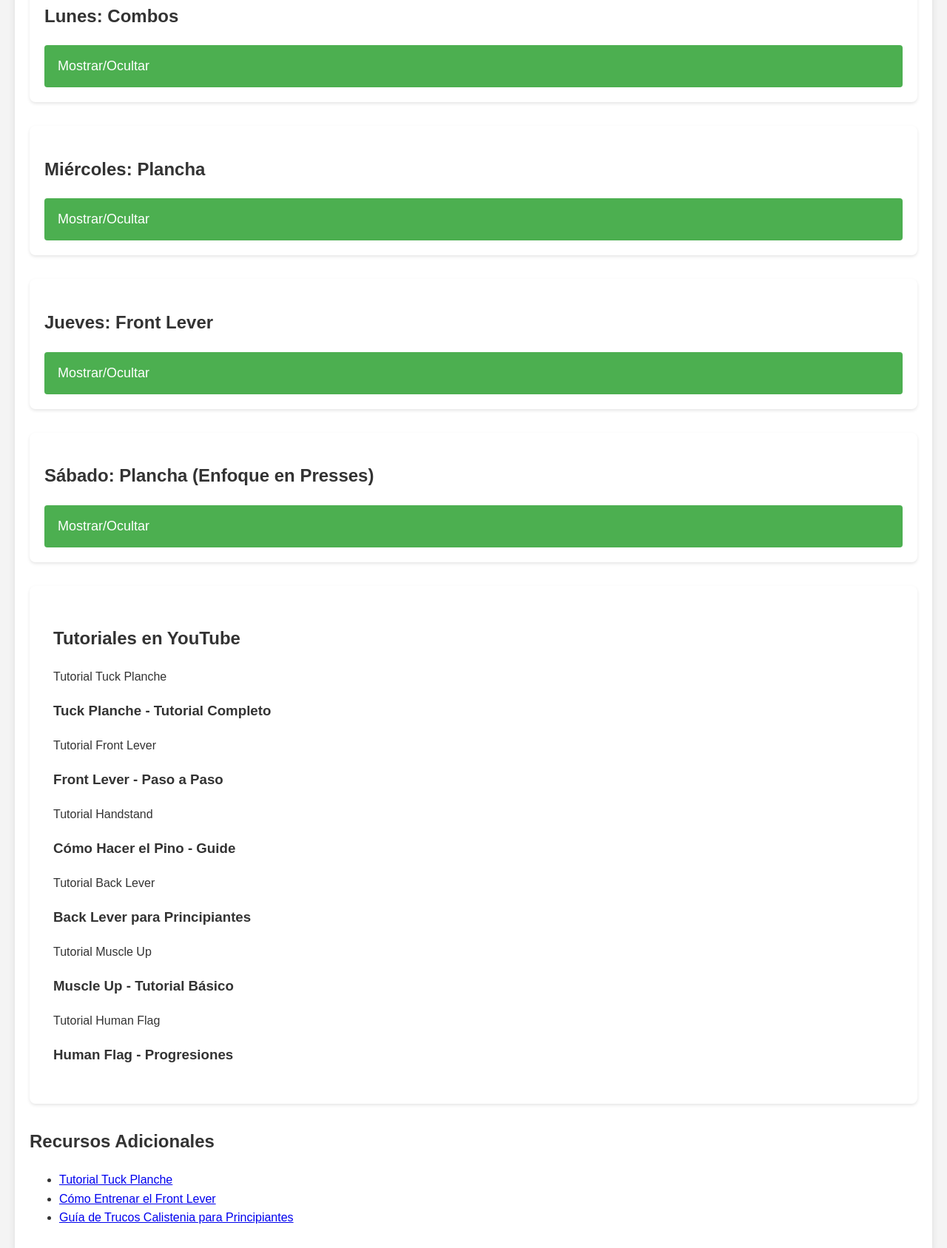
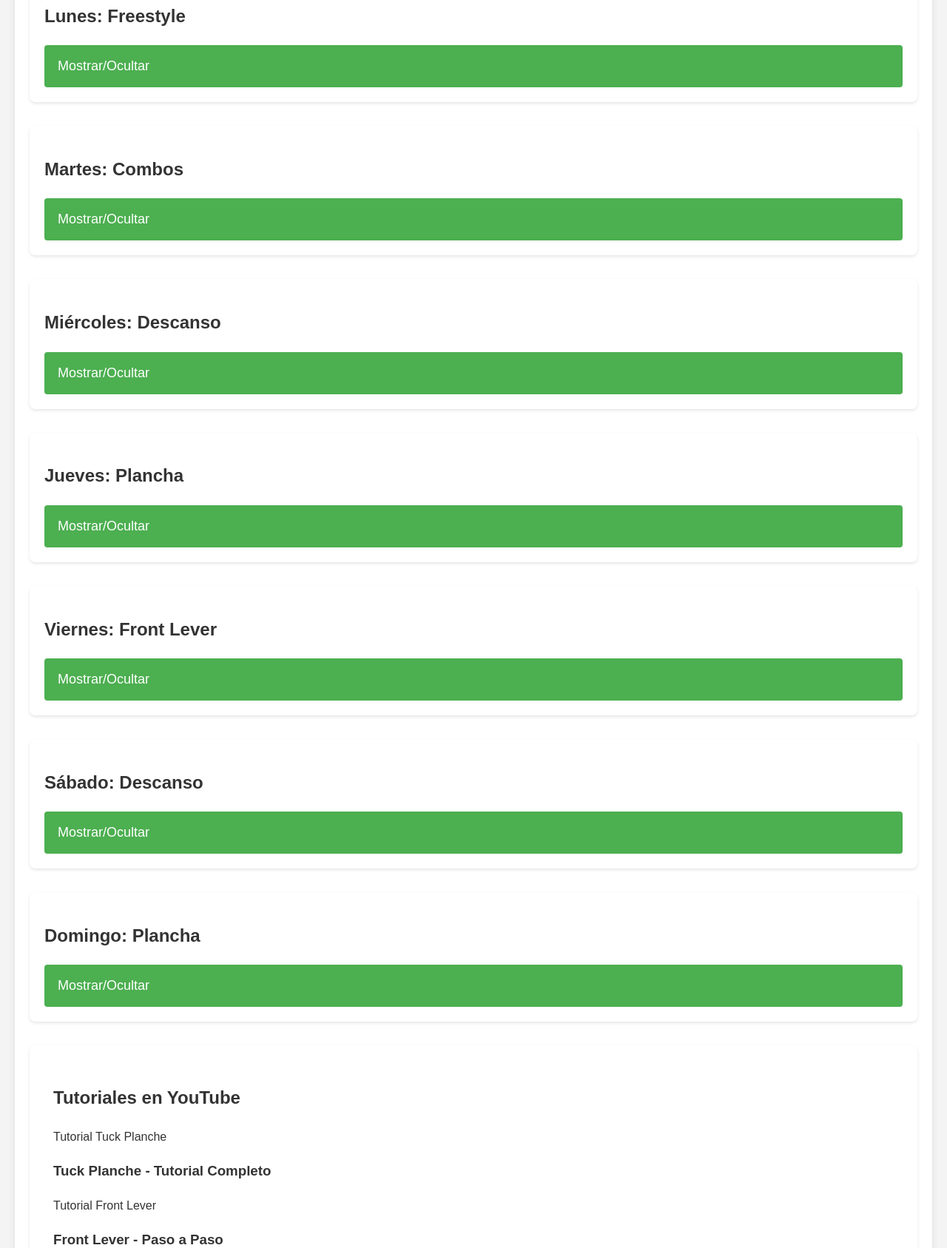
Before and after one commit to chafeksw/rutina, a plain HTML site: page index.html in a window 1280 px wide. Shown: the part 609-2296 px from the top of the page at 74% size. Drawn offline with Linux system fonts and the light colour scheme; a script that the page names is missing.

Commit message:
Update index.html

```diff
--- a/index.html
+++ b/index.html
@@ -16,9 +16,12 @@
             <ul>
                 <li><a href="#calendario">Calendario</a></li>
                 <li><a href="#lunes">Lunes</a></li>
+                <li><a href="#martes">Martes</a></li>
                 <li><a href="#miercoles">Miércoles</a></li>
                 <li><a href="#jueves">Jueves</a></li>
+                <li><a href="#viernes">Viernes</a></li>
                 <li><a href="#sabado">Sábado</a></li>
+                <li><a href="#domingo">Domingo</a></li>
                 <li><a href="#youtube">YouTube</a></li>
             </ul>
         </nav>
@@ -38,7 +41,7 @@
         </section>
 
         <div id="lunes" class="day-section">
-            <h2>Lunes: Combos</h2>
+            <h2>Lunes: Freestyle</h2>
             <button class="collapsible">Mostrar/Ocultar</button>
             <div class="content">
                 <table>
@@ -51,16 +54,6 @@
                     </thead>
                     <tbody>
                         <tr>
-                            <td>Plancha</td>
-                            <td>Tuck planche, lean presses, flexiones de pino</td>
-                            <td>45 seg - 1 min 15 seg</td>
-                        </tr>
-                        <tr>
-                            <td>Front Lever</td>
-                            <td>Pull-ups limpias, negativas de front lever</td>
-                            <td>45 seg - 1 min 15 seg</td>
-                        </tr>
-                        <tr>
                             <td>Freestyle</td>
                             <td>360 swing, tornado 360, ginger</td>
                             <td>45 seg - 1 min 15 seg</td>
@@ -70,8 +63,39 @@
             </div>
         </div>
 
+        <div id="martes" class="day-section">
+            <h2>Martes: Combos</h2>
+            <button class="collapsible">Mostrar/Ocultar</button>
+            <div class="content">
+                <table>
+                    <thead>
+                        <tr>
+                            <th>Ejercicio</th>
+                            <th>Descripción</th>
+                            <th>Duración</th>
+                        </tr>
+                    </thead>
+                    <tbody>
+                        <tr>
+                            <td>Combos</td>
+                            <td>Tuck planche, lean presses, flexiones de pino</td>
+                            <td>45 seg - 1 min 15 seg</td>
+                        </tr>
+                    </tbody>
+                </table>
+            </div>
+        </div>
+
         <div id="miercoles" class="day-section">
-            <h2>Miércoles: Plancha</h2>
+            <h2>Miércoles: Descanso</h2>
+            <button class="collapsible">Mostrar/Ocultar</button>
+            <div class="content">
+                <p>Descansa y recupera energías para el resto de la semana.</p>
+            </div>
+        </div>
+
+        <div id="jueves" class="day-section">
+            <h2>Jueves: Plancha</h2>
             <button class="collapsible">Mostrar/Ocultar</button>
             <div class="content">
                 <table>
@@ -113,8 +137,8 @@
             </div>
         </div>
 
-        <div id="jueves" class="day-section">
-            <h2>Jueves: Front Lever</h2>
+        <div id="viernes" class="day-section">
+            <h2>Viernes: Front Lever</h2>
             <button class="collapsible">Mostrar/Ocultar</button>
             <div class="content">
                 <table>
@@ -157,16 +181,53 @@
         </div>
 
         <div id="sabado" class="day-section">
-            <h2>Sábado: Plancha (Enfoque en Presses)</h2>
+            <h2>Sábado: Descanso</h2>
             <button class="collapsible">Mostrar/Ocultar</button>
             <div class="content">
-                <p>- Mismo calentamiento que el miércoles.</p>
-                <p>- Modificaciones:</p>
-                <ul>
-                    <li>Prioriza presses perfectos con pausas.</li>
-                    <li>Menos enfoque en las 90º push-ups.</li>
-                    <li>Finaliza con tuck holds para consolidar técnica.</li>
-                </ul>
+                <p>Descansa y recupera energías para el próximo ciclo de entrenamiento.</p>
+            </div>
+        </div>
+
+        <div id="domingo" class="day-section">
+            <h2>Domingo: Plancha</h2>
+            <button class="collapsible">Mostrar/Ocultar</button>
+            <div class="content">
+                <table>
+                    <thead>
+                        <tr>
+                            <th>Ejercicio</th>
+                            <th>Series</th>
+                            <th>Repeticiones</th>
+                        </tr>
+                    </thead>
+                    <tbody>
+                        <tr>
+                            <td>Press olímpico (con pausa 3 seg) + 90º push-up straddle</td>
+                            <td>4</td>
+                            <td>-</td>
+                        </tr>
+                        <tr>
+                            <td>Tuck planche hold (3 seg) + Press tuck + Negativa tuck + Tuck planche hold (3 seg)</td>
+                            <td>4</td>
+                            <td>-</td>
+                        </tr>
+                        <tr>
+                            <td>Advanced tuck hold</td>
+                            <td>4</td>
+                            <td>5-15 seg</td>
+                        </tr>
+                        <tr>
+                            <td>Flexiones de pino</td>
+                            <td>3</td>
+                            <td>5-15</td>
+                        </tr>
+                        <tr>
+                            <td>Fondo + Advanced tuck + Subida/bajada escapular + Lean planche (30 seg) + 10 presses de lean</td>
+                            <td>3</td>
+                            <td>-</td>
+                        </tr>
+                    </tbody>
+                </table>
             </div>
         </div>
 
```
